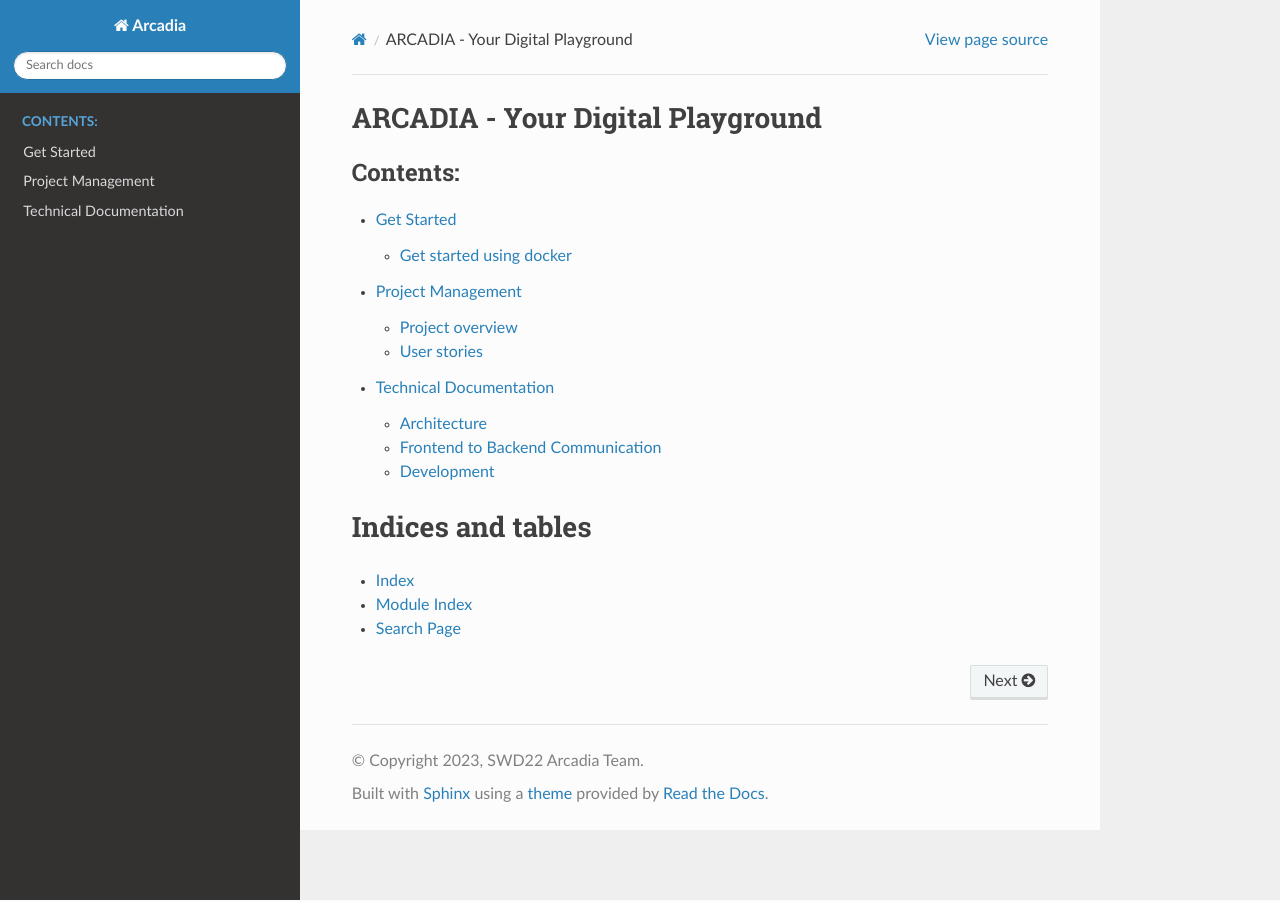
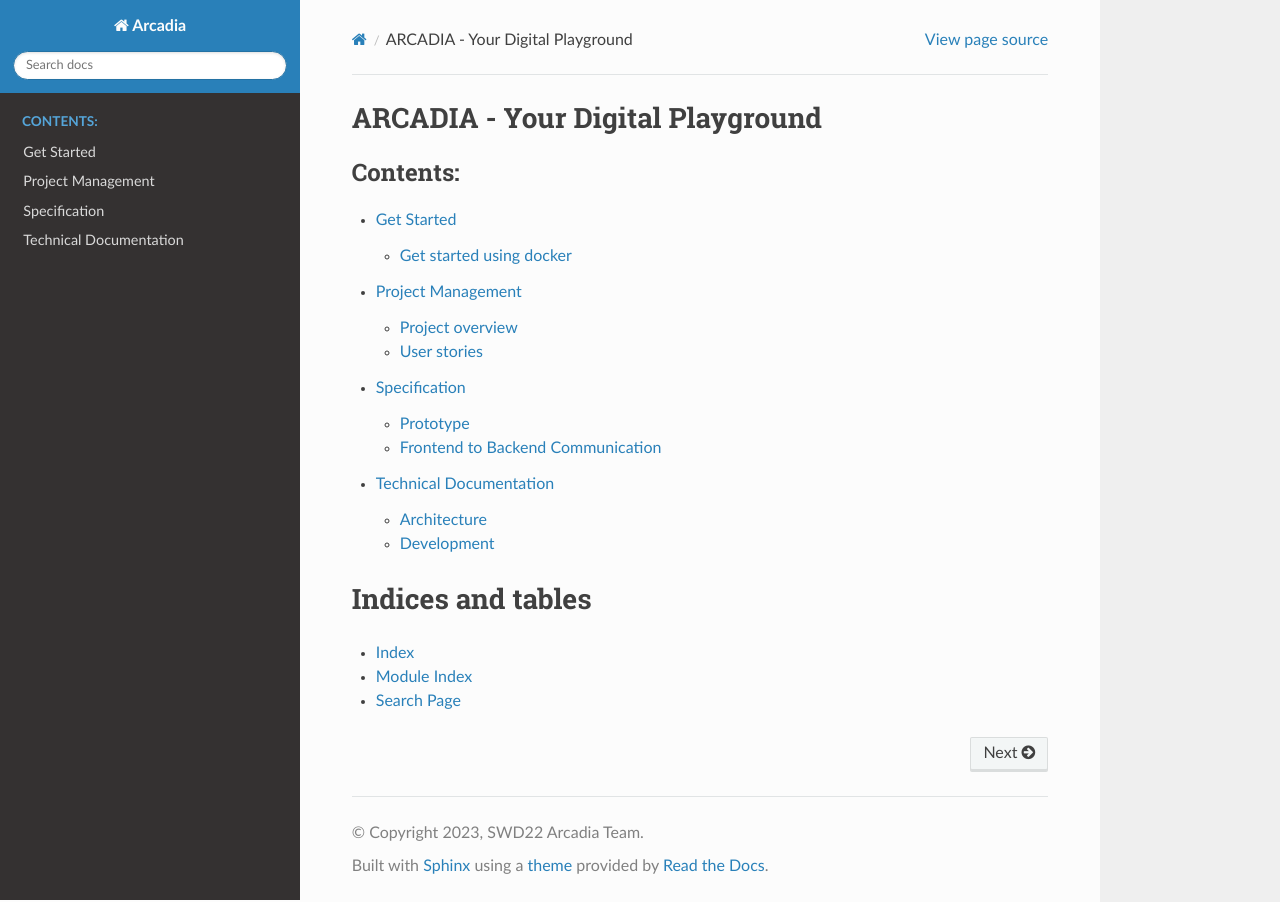
Before and after one commit to games2click/games2click.github.io, a Sphinx documentation site: the page built from docs/index.rst, in a window 1280 px wide. Built offline with Sphinx 7.4.7 and the Read the Docs theme 2.0.0, drawn with Linux system fonts in a browser that asks for light colours.

Commit message:
move specifications documents to docs/specification

```diff
--- a/docs/index.rst
+++ b/docs/index.rst
@@ -12,6 +12,7 @@ ARCADIA - Your Digital Playground
 
    user_documentation/getting_started.md
    projectmgmt/project_management.rst
+   specifications/specifications.rst
    technical_documentation/technical_documentation.rst
 
 Indices and tables
--- /dev/null
+++ b/docs/specifications/specifications.rst
@@ -0,0 +1,10 @@
+ .. _specification:
+
+Specification
+======================================================================
+
+.. toctree::
+   :maxdepth: 2
+
+   prototype.md
+   front-back-communication.md
--- a/docs/technical_documentation/technical_documentation.rst
+++ b/docs/technical_documentation/technical_documentation.rst
@@ -8,5 +8,4 @@ Technical Documentation
    :caption: technical_documentation:
 
    architecture.md
-   front-back-communication.md
    development.md
```
Also changed, not shown: docs/specifications/front-back-communication.md (renamed from docs/technical_documentation/front-back-communication.md, +2 -0 lines), docs/specifications/prototype.md (added, +21 -0 lines), docs/technical_documentation/architecture.md (+0 -9 lines), docs/specifications/api-sequence/api-sequence.svg (renamed from docs/technical_documentation/api-sequence/api-sequence.svg), 6 other files.
